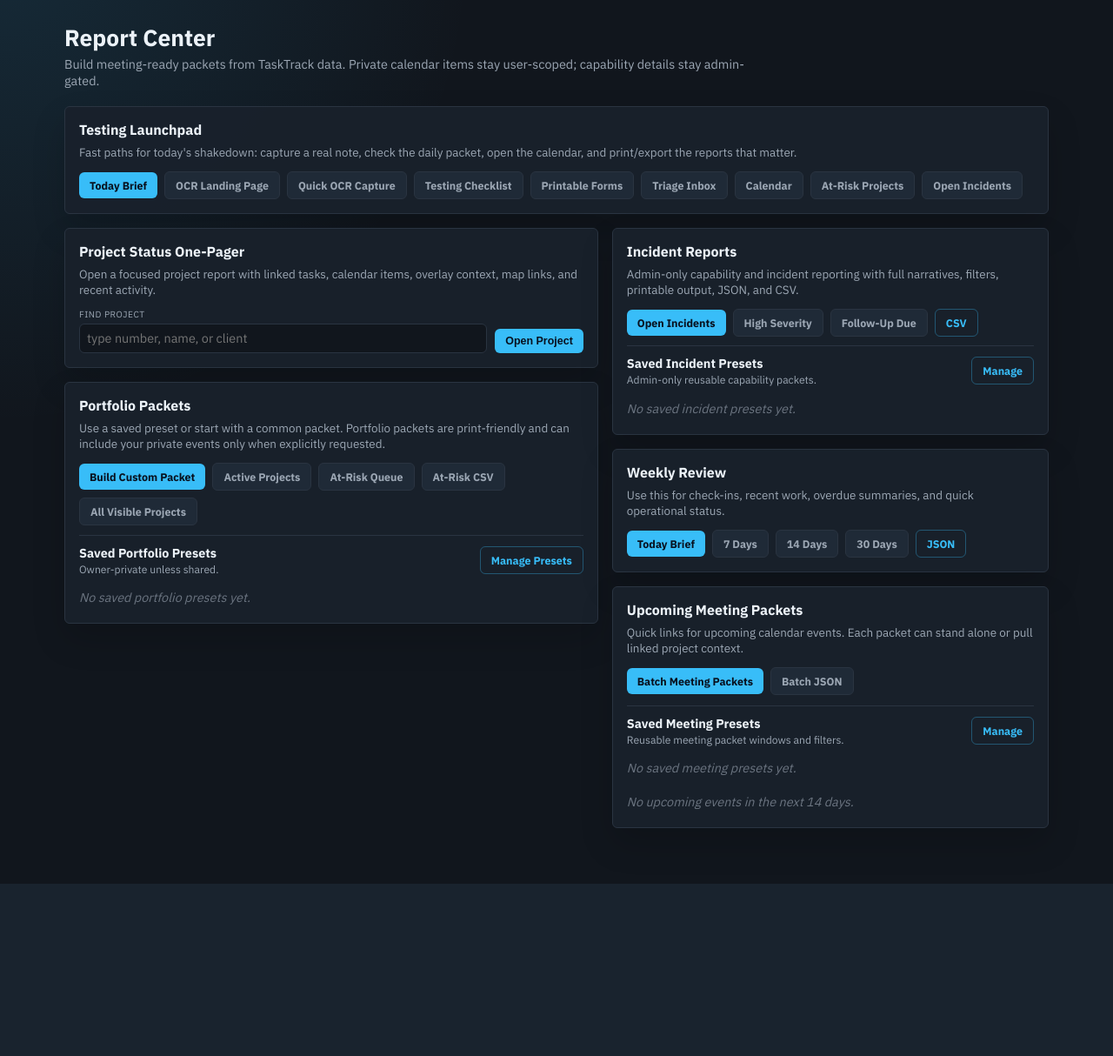
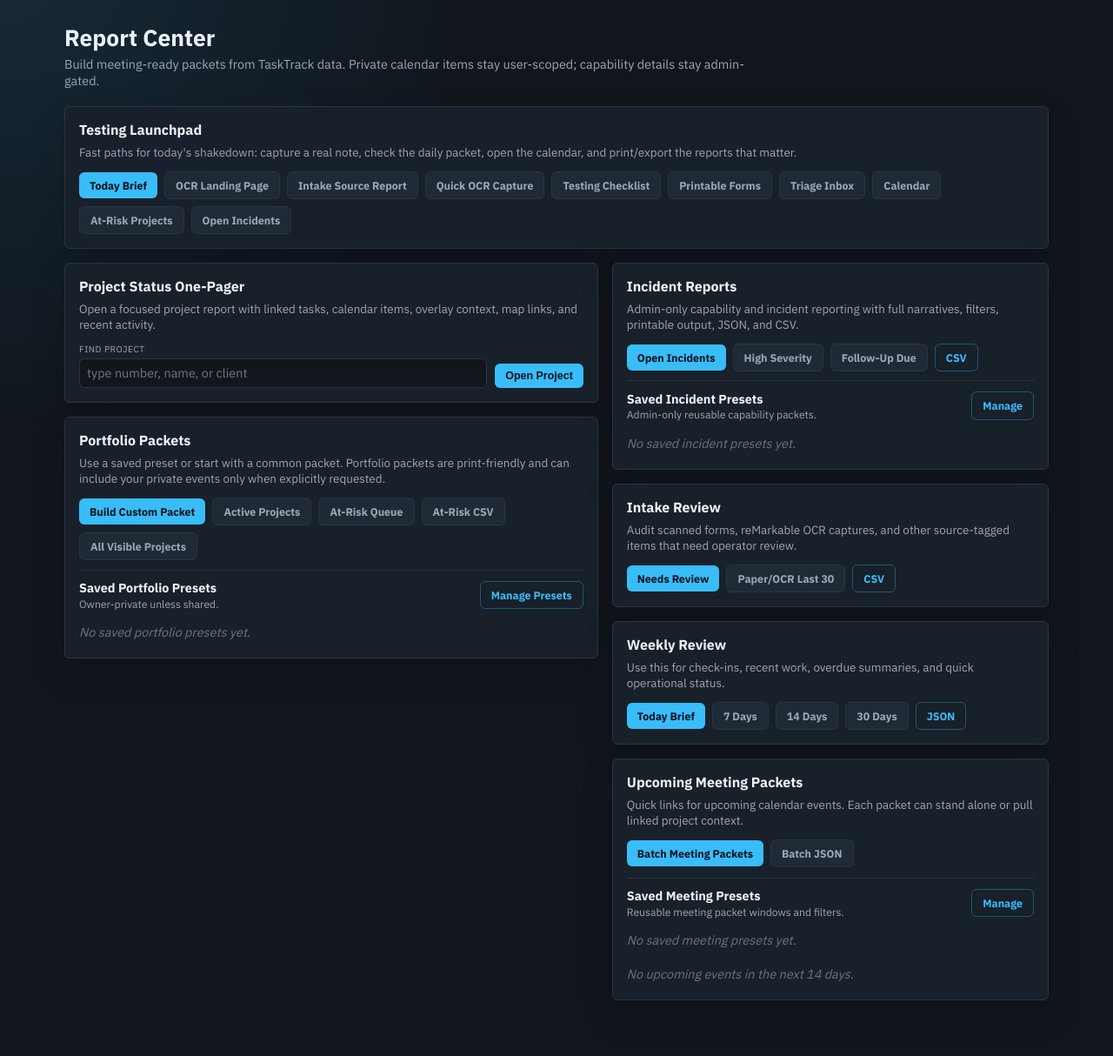
Before and after one commit to Rtoony/tasktrack, a Flask app: page /reports in a window 1280 px wide. Shown: the part 55-1269 px from the top of the page at 87% size. Before the commit the page ends 1071 px from the top, so only its background shows below. Run offline with Flask 3, Linux system fonts and the light colour scheme; the visitor is signed in with stand-in values (Sample User, id 1); data that the repository does not hold is empty; parts of the project's set-up code (start-up, migrations or seed data) failed here and were passed over.

Commit message:
Add intake source report

```diff
--- a/app/routes/reports.py
+++ b/app/routes/reports.py
@@ -12,6 +12,7 @@ from sqlalchemy import or_, select
 from ..auth import admin_required, login_required
 from ..db import get_session
 from ..models import ReportPreset
+from ..services.intake_reports import intake_report_csv, intake_source_report
 from ..services.incident_reports import (
     INCIDENT_CSV_FIELDS,
     incident_csv_rows,
@@ -226,6 +227,25 @@ def _request_incident_filters(*, only_present: bool = False) -> dict:
 
 def _incident_filters() -> dict:
     return _request_incident_filters()
+
+
+def _request_intake_filters() -> dict:
+    sources = []
+    sources.extend(request.args.getlist("source"))
+    sources.extend(request.args.getlist("sources"))
+    if not sources:
+        raw = (request.args.get("source") or request.args.get("sources") or "").strip()
+        if raw:
+            sources = [raw]
+    needs_review = None
+    if "needs_review" in request.args:
+        needs_review = _bool_arg("needs_review")
+    return {
+        "sources": sources or None,
+        "days": _int_arg("days", 30, 1, 3650),
+        "limit": _int_arg("limit", 100, 1, 500),
+        "needs_review": needs_review,
+    }
 
 
 def _request_meeting_filters(*, only_present: bool = False) -> dict:
@@ -533,6 +553,39 @@ def report_presets_delete(preset_id: int):
     return jsonify({"ok": True})
 
 
+@bp.route("/api/v1/reports/intake", methods=["GET"])
+@login_required
+def intake_report_json():
+    filters = _request_intake_filters()
+    packet = intake_source_report(get_session(), **filters)
+    return jsonify(packet)
+
+
+@bp.route("/api/v1/reports/intake.csv", methods=["GET"])
+@login_required
+def intake_report_csv_route():
+    filters = _request_intake_filters()
+    packet = intake_source_report(get_session(), **filters)
+    return Response(
+        intake_report_csv(packet),
+        mimetype="text/csv",
+        headers={"Content-Disposition": f"attachment; filename=intake_source_report_{datetime.now().strftime('%Y%m%d')}.csv"},
+    )
+
+
+@bp.route("/reports/intake", methods=["GET"])
+@login_required
+def intake_report_page():
+    filters = _request_intake_filters()
+    packet = intake_source_report(get_session(), **filters)
+    return render_template(
+        "intake_report.html",
+        packet=packet,
+        user_name=session.get("user_name", ""),
+        user_role=session.get("user_role", "user"),
+    )
+
+
 @bp.route("/api/v1/reports/incidents", methods=["GET"])
 @admin_required
 def incident_report_json():
--- /dev/null
+++ b/app/services/intake_reports.py
@@ -0,0 +1,179 @@
+"""Reports for OCR/paper/browser intake sources."""
+from __future__ import annotations
+
+import csv
+import io
+from datetime import datetime, timedelta
+
+from sqlalchemy import select
+from sqlalchemy.orm import Session
+
+from ..models import InboxItem, PersonalItem, ProjectWorkTask, TrainingTask, WorkTask
+
+INTAKE_REPORT_TABLES = {
+    "work_tasks": {
+        "label": "CAD Dev",
+        "model": WorkTask,
+        "title": "title",
+        "due": "due_date",
+        "project": "project_number",
+        "needs_review": "needs_review",
+        "tab": "work",
+    },
+    "project_work_tasks": {
+        "label": "Project Tasks",
+        "model": ProjectWorkTask,
+        "title": "title",
+        "due": "due_at",
+        "project": "project_number",
+        "needs_review": "needs_review",
+        "tab": "project",
+    },
+    "training_tasks": {
+        "label": "Training",
+        "model": TrainingTask,
+        "title": "title",
+        "due": "due_date",
+        "project": "project_number",
+        "needs_review": "needs_review",
+        "tab": "training",
+    },
+    "personal_items": {
+        "label": "Internal",
+        "model": PersonalItem,
+        "title": "title",
+        "due": "due_date",
+        "project": "",
+        "needs_review": "",
+        "tab": "followup",
+    },
+    "inbox_items": {
+        "label": "Triage Inbox",
+        "model": InboxItem,
+        "title": "title",
+        "due": "due_date",
+        "project": "",
+        "needs_review": "",
+        "tab": "triage",
+    },
+}
+
+DEFAULT_SOURCES = ["paper-form", "remarkable-ocr"]
+CSV_FIELDS = [
+    "table", "label", "id", "title", "source", "status", "priority",
+    "due", "project_number", "needs_review", "created_at", "record_url",
+]
+
+
+def _parse_dt(raw) -> datetime | None:
+    if not raw:
+        return None
+    if isinstance(raw, datetime):
+        return raw
+    try:
+        return datetime.fromisoformat(str(raw).replace(" ", "T"))
+    except (TypeError, ValueError):
+        return None
+
+
+def _clean_sources(raw) -> list[str]:
+    if raw is None:
+        return list(DEFAULT_SOURCES)
+    if isinstance(raw, str):
+        parts = raw.replace("\n", ",").split(",")
+    else:
+        parts = []
+        for value in raw:
+            parts.extend(str(value or "").replace("\n", ",").split(","))
+    sources = []
+    for part in parts:
+        item = part.strip()[:32]
+        if item and item not in sources:
+            sources.append(item)
+    return sources or list(DEFAULT_SOURCES)
+
+
+def _row_payload(table: str, cfg: dict, row) -> dict:
+    source = getattr(row, "source", "") or ""
+    created = getattr(row, "created_at", "") or ""
+    created_text = created.isoformat(sep=" ") if isinstance(created, datetime) else str(created or "")
+    due_col = cfg.get("due") or ""
+    project_col = cfg.get("project") or ""
+    review_col = cfg.get("needs_review") or ""
+    tab = cfg.get("tab") or "triage"
+    return {
+        "table": table,
+        "label": cfg.get("label") or table,
+        "id": getattr(row, "id", None),
+        "title": getattr(row, cfg.get("title") or "title", "") or f"#{getattr(row, 'id', '?')}",
+        "source": source,
+        "status": getattr(row, "status", "") or "",
+        "priority": getattr(row, "priority", "") or "",
+        "due": getattr(row, due_col, "") if due_col else "",
+        "project_number": getattr(row, project_col, "") if project_col else "",
+        "needs_review": bool(getattr(row, review_col, 0)) if review_col else False,
+        "created_at": created_text,
+        "record_url": f"/?tab={tab}&record={getattr(row, 'id', '')}",
+    }
+
+
+def intake_source_report(sess: Session, *, sources=None, days: int = 30,
+                         limit: int = 100, needs_review=None) -> dict:
+    """Return a cross-table queue for scanned/OCR/browser intake records."""
+    source_values = _clean_sources(sources)
+    days = max(1, min(int(days or 30), 3650))
+    limit = max(1, min(int(limit or 100), 500))
+    since = datetime.now() - timedelta(days=days)
+    rows: list[dict] = []
+
+    for table, cfg in INTAKE_REPORT_TABLES.items():
+        Model = cfg["model"]
+        stmt = select(Model).where(Model.source.in_(source_values))
+        for row in sess.scalars(stmt).all():
+            created = _parse_dt(getattr(row, "created_at", None))
+            if created is not None and created < since:
+                continue
+            payload = _row_payload(table, cfg, row)
+            if needs_review is not None and payload["needs_review"] != bool(needs_review):
+                continue
+            rows.append(payload)
+
+    rows.sort(key=lambda item: item.get("created_at") or "", reverse=True)
+    rows = rows[:limit]
+    by_source = {source: 0 for source in source_values}
+    by_table = {table: 0 for table in INTAKE_REPORT_TABLES}
+    review_count = 0
+    for row in rows:
+        by_source[row["source"]] = by_source.get(row["source"], 0) + 1
+        by_table[row["table"]] = by_table.get(row["table"], 0) + 1
+        if row.get("needs_review"):
+            review_count += 1
+
+    return {
+        "generated_at": datetime.now().isoformat(timespec="seconds"),
+        "filters": {
+            "sources": source_values,
+            "days": days,
+            "limit": limit,
+            "needs_review": needs_review,
+        },
+        "summary": {
+            "count": len(rows),
+            "needs_review_count": review_count,
+            "by_source": by_source,
+            "by_table": by_table,
+        },
+        "rows": rows,
+    }
+
+
+def intake_report_csv(packet: dict) -> str:
+    output = io.StringIO()
+    writer = csv.DictWriter(output, fieldnames=CSV_FIELDS)
+    writer.writeheader()
+    for row in packet.get("rows", []):
+        writer.writerow({field: row.get(field, "") for field in CSV_FIELDS})
+    return output.getvalue()
+
+
+__all__ = ["CSV_FIELDS", "DEFAULT_SOURCES", "intake_report_csv", "intake_source_report"]
--- a/templates/admin.html
+++ b/templates/admin.html
@@ -168,6 +168,10 @@
       <a class="workflow-link-card" href="/intake/printable">
         <div class="workflow-link-title">Printable Intake Packet</div>
         <div class="workflow-link-copy">Browser PDF and reMarkable-ready request forms for paper-first work capture.</div>
+      </a>
+      <a class="workflow-link-card" href="/reports/intake">
+        <div class="workflow-link-title">Intake Source Report</div>
+        <div class="workflow-link-copy">Review and export records created from paper forms, reMarkable OCR, and source-tagged capture.</div>
       </a>
     </div>
   </div>
--- a/templates/reports_home.html
+++ b/templates/reports_home.html
@@ -68,6 +68,7 @@
     <div class="actions">
       <a class="btn" href="/reports/today">Today Brief</a>
       <a class="btn secondary" href="/capture/ocr">OCR Landing Page</a>
+      <a class="btn secondary" href="/reports/intake">Intake Source Report</a>
       <a class="btn secondary" href="/?capture_source=remarkable-ocr">Quick OCR Capture</a>
       <a class="btn secondary" href="/testing">Testing Checklist</a>
       <a class="btn secondary" href="/intake/printable">Printable Forms</a>
@@ -151,6 +152,16 @@
         </div>
       </section>
       {% endif %}
+
+      <section class="card">
+        <h2>Intake Review</h2>
+        <p>Audit scanned forms, reMarkable OCR captures, and other source-tagged items that need operator review.</p>
+        <div class="actions">
+          <a class="btn" href="/reports/intake?needs_review=1">Needs Review</a>
+          <a class="btn secondary" href="/reports/intake?sources=paper-form,remarkable-ocr&days=30">Paper/OCR Last 30</a>
+          <a class="btn ghost" href="/api/v1/reports/intake.csv?sources=paper-form,remarkable-ocr&days=30">CSV</a>
+        </div>
+      </section>
 
       <section class="card">
         <h2>Weekly Review</h2>
```
Also changed, not shown: templates/intake_report.html (added, +116 -0 lines), tests/test_intake_report.py (added, +80 -0 lines).
